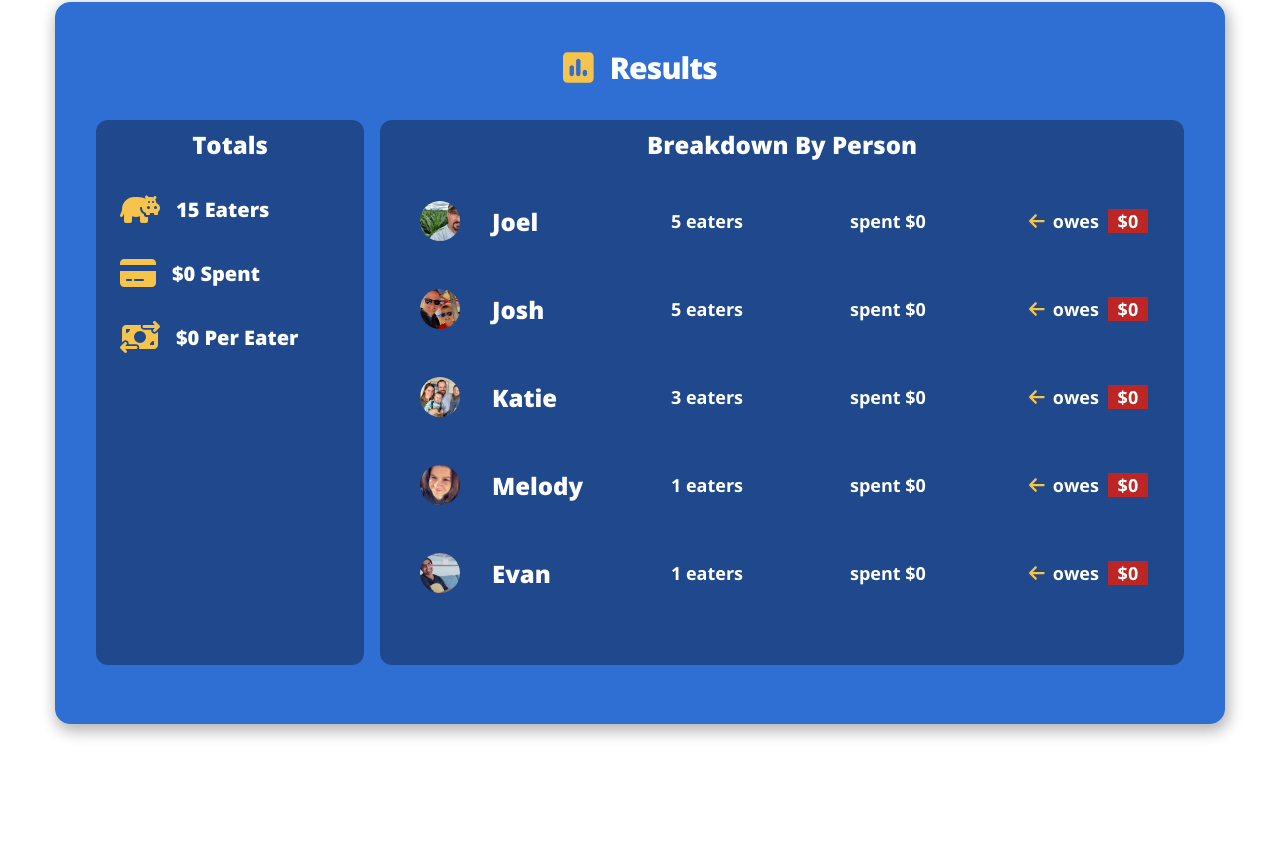
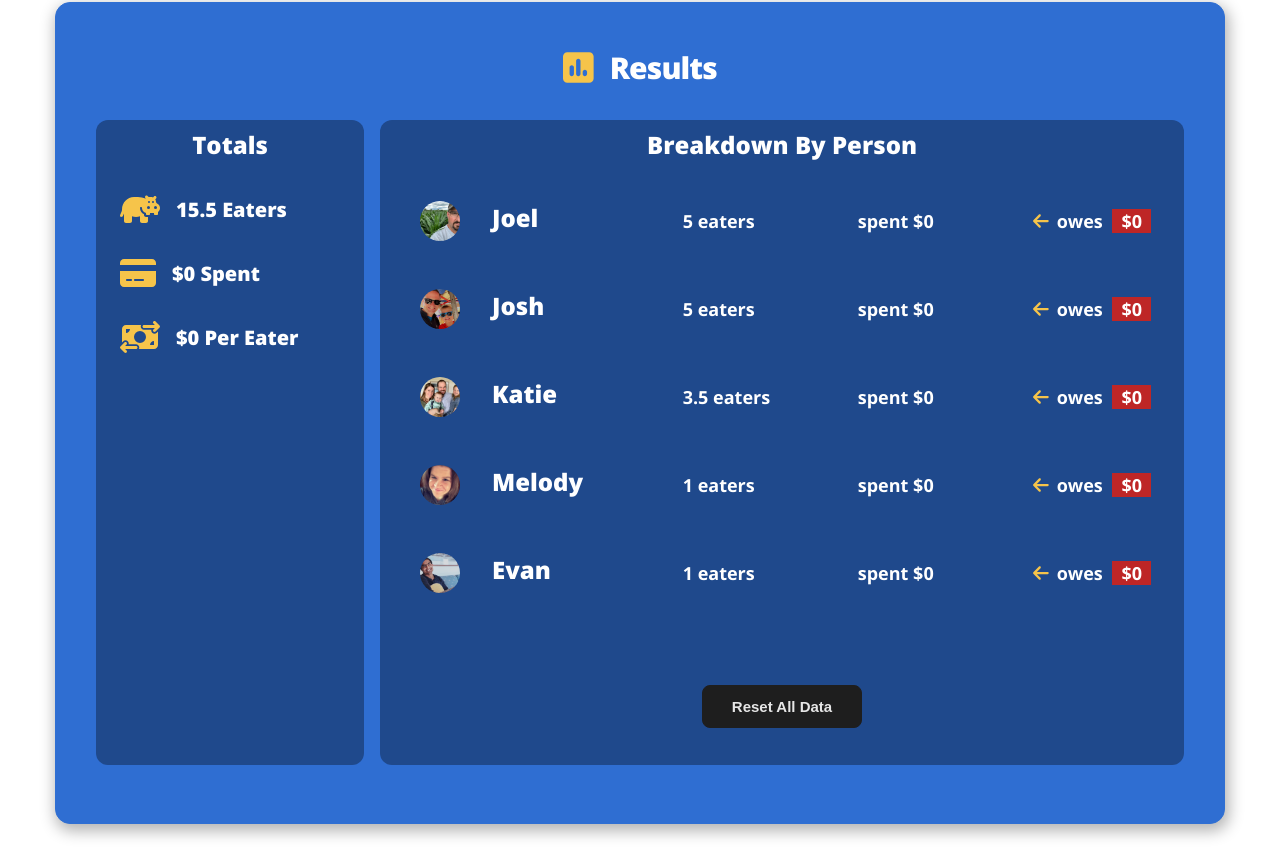
Before and after one commit to brandonqueen/family-vacation-calculator, a React (Create React App) app: page / in a window 1280 px wide. Shown: the part 1363-2219 px from the top of the page. Before the commit the page ends 2133 px from the top, so only its background shows below. Built offline with nearby package versions, Linux system fonts and the light colour scheme.

Commit message:
Finished styling to make app responsive.

```diff
--- a/src/app/App.js
+++ b/src/app/App.js
@@ -22,7 +22,7 @@ function App() {
 					onModalClick={modalToggle}
 				/>
 			)}
-			<h1>Koch Family Vacation Calculator</h1>
+			<h1>Family Vacation Expenses Calculator</h1>
 			<Patriarchs />
 			<FamilyHeads onModalClick={modalToggle} />
 			<Results />
--- a/src/components/InputModal/InputModal.css
+++ b/src/components/InputModal/InputModal.css
@@ -1,7 +1,5 @@
 .modal {
     position: fixed;
-    /* top: 50%;
-    transform: translateY(-50%); */
     width: 80vw;
     min-height: 90vh;
     max-height: 90vh;
@@ -88,32 +86,13 @@
     margin-bottom: 16px;
     }
 
-    @media (max-width: 599px) {
-      .headerBar {
-        flex-direction: column;
-        align-items: flex-start;
-        position: static;
-      }
-
-      .modalTitle {
-        position: static;
-        align-self: center;
-      }
-
-      .avatarSmall {
-        position: static;
-        align-self: center;
-        margin: 16px 8px 8px 8px;
-        }
-    }
-
     .lineDivider {
       width: .5px;
       background-color: darkgrey;
       margin-inline: 24px;
     }
 
-    @media (max-width: 877px) {
+    @media (max-width: 986px) {
       .lineDivider {
         display: none;
       }
@@ -124,11 +103,14 @@
       margin-top: 20px;
       display: flex;
       flex: 1;
+      max-width: 100%;
       flex-direction: row;
       flex-wrap: wrap;
     }
 
    .expenseAreaHeader {
+      display: flex;
+      flex-wrap: wrap;
       font-size: 20px;
       font-weight: bold;
       padding-bottom: 16px;
@@ -138,7 +120,7 @@
     .inputSection {
       flex: 1;
       min-width: 350px;
-      overflow: scroll;
+      overflow-wrap: normal;
       flex-wrap: wrap;
     }
 
@@ -199,12 +181,6 @@
       min-width: 350px;
     }
 
-    @media (max-width: 599px) {
-      .loggedExpensesSection {
-       margin-top: 32px;
-      }
-    }
-
     .loggedExpensesParentContainer {
       display: flex;
       flex: 1;
@@ -219,7 +195,7 @@
       list-style: none;
       padding: 0;
       margin: 0;
-      width: 100%;
+      max-width: 100%;
     }
 
     .expenseRowLi {
@@ -257,6 +233,12 @@
       cursor: pointer;
     }
 
+    .removeExpenseButton:hover {
+      color: rgb(255, 255, 255);;
+      background-color: rgb(121, 35, 251);;
+      border-color: rgb(121, 35, 251);
+    }
+
     .bottomRow {
       display: flex;
 			flex-direction: row;
@@ -264,19 +246,74 @@
     }
 
     .totalText {
-      text-align: right;
+      text-align: left;
       align-self: center;
       font-weight: 900;
       font-size: 20px;
       flex: 1;
     }
 
-    @media (max-width: 599px) {
+    @media (max-width: 924px) {
+      .headerBar {
+        flex-direction: column;
+        align-items: flex-start;
+        position: static;
+      }
+      .modalTitle {
+        position: static;
+        align-self: center;
+      }
+      .modalExpensesSection {
+        padding: 0px;
+        margin-top: 0px;
+        max-width: 100%;
+        display: flex;
+        flex-direction: column;
+        flex-wrap: wrap;
+      }
+      .inputSection {
+        flex-direction: column;
+        min-width: 0px;
+        max-width: 100%;
+        flex-wrap: wrap;
+      }
+      .expenseInputSubsection {
+        padding-left: 8px;
+        padding-bottom: 24px;
+      }
+      .toHide {
+        display: none;
+      }
+      .avatarSmall {
+        position: static;
+        align-self: center;
+        margin: 16px 8px 8px 8px;
+        }
+      .loggedExpensesParentContainer {
+        padding: 0px 0px 24px 8px;
+        max-width: 100%;
+        flex: 1;
+        flex-direction: column;
+      }
+      .loggedExpensesSection {
+        margin-top: 32px;
+        flex: 1;
+        flex-direction: column;
+        max-width: 100%;
+        min-width: 0;
+       }
+       .expenseList {
+        justify-content: flex-start;
+        flex-direction: column;
+       }
       .bottomRow {
         flex-direction: column;
-        justify-content: center;
+        margin-top: 24px;
       }
-
+      .expenseRowLi {
+        max-width: 100%;
+        flex:1;
+      }
       .totalText {
         text-align: left;
         align-self: flex-start;
--- a/src/components/InputModal/InputModal.js
+++ b/src/components/InputModal/InputModal.js
@@ -183,12 +183,12 @@ function InputModal({ onModalClick, selectedFamily }) {
 								Add Expense
 							</button>
 						</div>
-						<div style={{ padding: "24px" }}></div>
+						<div className="toHide" style={{ padding: "24px" }}></div>
 						<text className="expenseAreaHeader">
-							How Many "Eaters" in Your Family?
+							Number of eaters in your family:
 						</text>
 						<div className="expenseInputSubsection">
-							<text className="expensesText">Eaters: {eaters}</text>
+							<text className="expensesText">Current Eaters: {eaters}</text>
 							<input
 								className="input"
 								type="text"
@@ -217,10 +217,10 @@ function InputModal({ onModalClick, selectedFamily }) {
 							<RenderExpenses />
 						</div>
 						<div className="bottomRow">
+							<text className="totalText">Total: ${total}</text>
 							<button className="button" onClick={handleExpenseClearClick}>
 								Clear All
 							</button>
-							<text className="totalText">Total: ${total}</text>
 						</div>
 					</div>
 				</div>
--- a/src/components/Results/Results.css
+++ b/src/components/Results/Results.css
@@ -143,6 +143,18 @@
     margin-inline: 16px;
   }
 
+  .toWrapHeader {
+    display: flex;
+    flex: 2
+  }
+
+  .toWrap {
+    display: flex;
+    flex-direction: row;
+    flex: 4;
+    align-items: center;
+  }
+
   .breakdownPersonData {
     font-size: 18px;
     color: white;
@@ -152,13 +164,76 @@
     margin-inline: 16px;
   }
 
-  @media (max-width: 780px) {
+  .resetButton {
+    padding: 12px;
+    width: 20%;
+    min-width: 100px;
+    margin: 20px;
+    align-self: center;
+    justify-self: center;
+    background-color: rgb(30,30,30);
+    font-size: 15px;
+    font-weight: bold;
+    text-align: center;
+    color:rgb(230, 230, 230);
 
+    border-radius: 8px;
+    border-width: 1px;
+    border-style: solid;
+    border-color:rgb(30,30,30);
 
+    cursor: pointer;
+  }
 
-    /* * * * Update Styles for Mobile Here * * *  */
+  .resetButton:hover{
+    background-color: rgb(125, 50, 240);
+    border-color: rgb(125, 50, 240);
+    color: white;
+  }
 
+  @media (max-width: 930px) {
+    .resultsOutputArea {
+      flex-direction: column;
+    }
+    .globalTotalsArea {
+      margin-right: 0px;
+      border-radius: 12px 12px 0px 0px;
+    }
+    .globalTotalsList {
+      margin-bottom: 24px;
+      align-items: center;
+    }
+    .breakdownByFamilyArea {
+      margin-left: 0px;
+      border-radius: 0px 0px 12px 12px;
+    }
+    .personBreakdownListItem {
+      flex-direction: column;
+      padding: 24px 0px 32px 0px;
+    }
+    .breakdownPersonData {
+      margin-inline: 0px;
+      font-size: 20px;
 
+    }
+    .toWrap {
+      flex-direction: column;
+    }
+    .toWrapHeader {
+      flex-direction: column;
+    }
+    .listAvatar {
+      min-width: 70px;
+      max-width: 70px;
+      min-height: 70px;
+      max-height: 70px;
+    }
 
+    .personName {
+      font-size: 24px;
+      margin-inline: 0px;
+      margin: 12px;
+      text-align: center;
+    }
 
   }
--- a/src/components/Results/Results.js
+++ b/src/components/Results/Results.js
@@ -1,5 +1,9 @@
 import React from "react";
 import "./Results.css";
+import { people } from "../../const/people";
+import { useSelector, useDispatch } from "react-redux";
+import { resetState } from "../../features/personInput/personInputSlice";
+
 import { FontAwesomeIcon } from "@fortawesome/react-fontawesome";
 import {
 	faSquarePollVertical,
@@ -9,12 +13,12 @@ import {
 	faArrowRight,
 	faArrowLeft,
 } from "@fortawesome/free-solid-svg-icons";
-import JoelImg from "../../assets/images/Joel.jpg";
-import { useSelector } from "react-redux";
-import { people } from "../../const/people";
 
 function Results() {
-	//Access state
+	//Dispatch
+	const dispatch = useDispatch();
+
+	//Get state
 	const personState = useSelector((state) => {
 		return state.personInput;
 	});
@@ -36,6 +40,11 @@ function Results() {
 		fontSize: "18px",
 		color: "rgb(246,196,74)",
 		marginRight: "8px",
+	};
+
+	//onClick functions
+	const handleResetClick = () => {
+		dispatch(resetState());
 	};
 
 	//Functions to render
@@ -63,6 +72,7 @@ function Results() {
 		);
 	};
 
+	//Individual Breakdown to Render
 	const PersonBreakdown = () => {
 		return personState.map((person) => {
 			const indName = person.name;
@@ -110,11 +120,15 @@ function Results() {
 
 			return (
 				<li className="personBreakdownListItem">
-					<img className="listAvatar" src={indImgSrc()} alt={indName}></img>
-					<text className="personName">{indName}</text>
-					<li className="breakdownPersonData">{indEaters} eaters</li>
-					<li className="breakdownPersonData">spent ${indSpent}</li>
-					<RenderIndOwed />
+					<div className="toWrapHeader">
+						<img className="listAvatar" src={indImgSrc()} alt={indName}></img>
+						<text className="personName">{indName}</text>
+					</div>
+					<div className="toWrap">
+						<li className="breakdownPersonData">{indEaters} eaters</li>
+						<li className="breakdownPersonData">spent ${indSpent}</li>
+						<RenderIndOwed />
+					</div>
 				</li>
 			);
 		});
@@ -163,6 +177,9 @@ function Results() {
 						<ul className="personBreakdownList">
 							<PersonBreakdown />
 						</ul>
+						<button className="resetButton" onClick={handleResetClick}>
+							Reset All Data
+						</button>
 					</div>
 				</div>
 			</div>
--- a/src/features/personInput/personInputSlice.js
+++ b/src/features/personInput/personInputSlice.js
@@ -15,7 +15,7 @@ const initialState = [
 	},
 	{
 		name: "Katie",
-		eaters: 3,
+		eaters: 3.5,
 		expenses: [],
 		total: 0,
 	},
@@ -76,6 +76,9 @@ const personInputSlice = createSlice({
 				personObj.total = sum;
 			});
 		},
+		resetState: (state) => {
+			return (state = initialState);
+		},
 	},
 });
 
@@ -85,6 +88,7 @@ export const {
 	removeExpense,
 	clearExpenses,
 	updateTotals,
+	resetState,
 } = personInputSlice.actions;
 
 export default personInputSlice.reducer;
```
